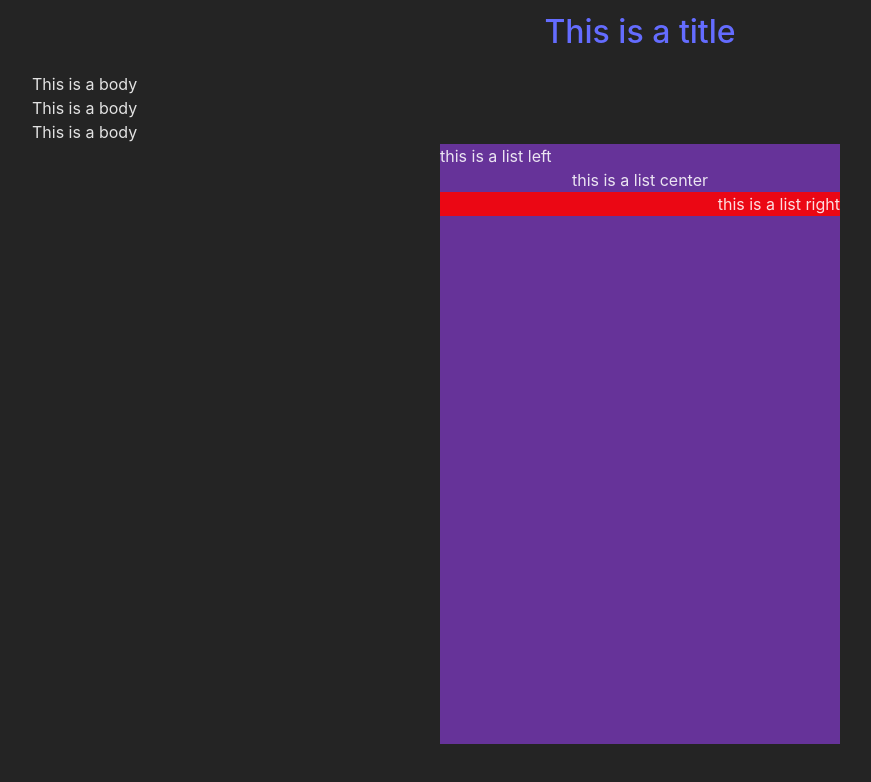
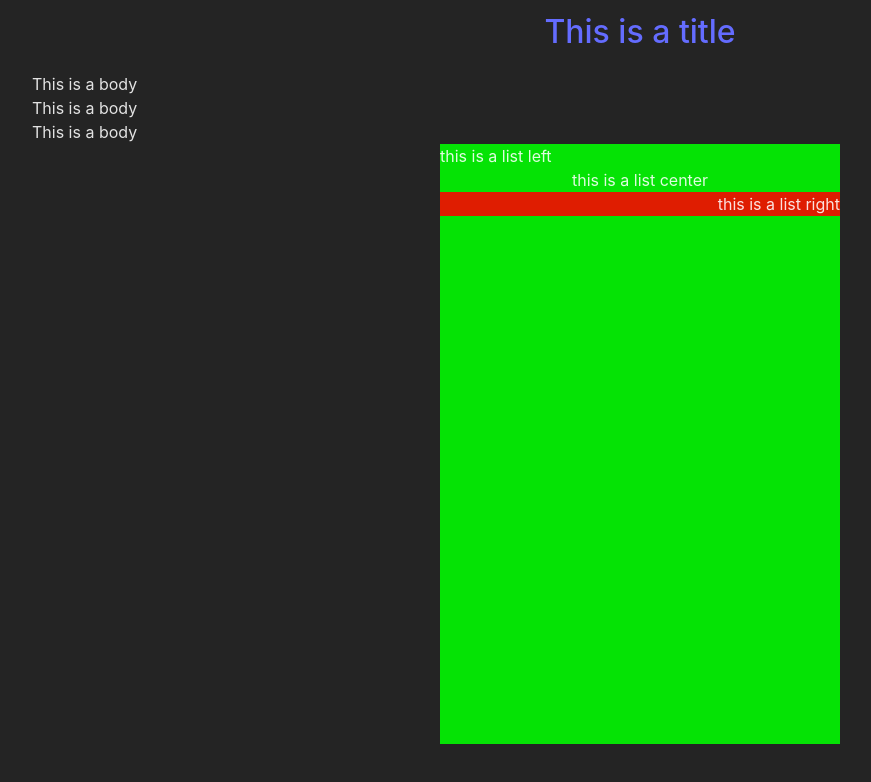
Before and after one commit to inc-cookiebox/test, a React (Vite) app: page / in a window 1280 px wide. Shown: the top 782 px of the page, without its empty margins (0-871 px from the left). Built offline with nearby package versions, Linux system fonts and the light colour scheme.

Commit message:
Test CSS 2

```diff
--- a/src/App.css
+++ b/src/App.css
@@ -22,11 +22,9 @@
   display: flex;
   justify-content: center;
 }
-.box{
-  width: 400px;
+.box { width: 400px;
   height: 600px;
-  background-color: rebeccapurple;
-}
+  background-color: rgba(0, 255, 0, 0.87); }
 .left{
   text-align: left;
 }
```
